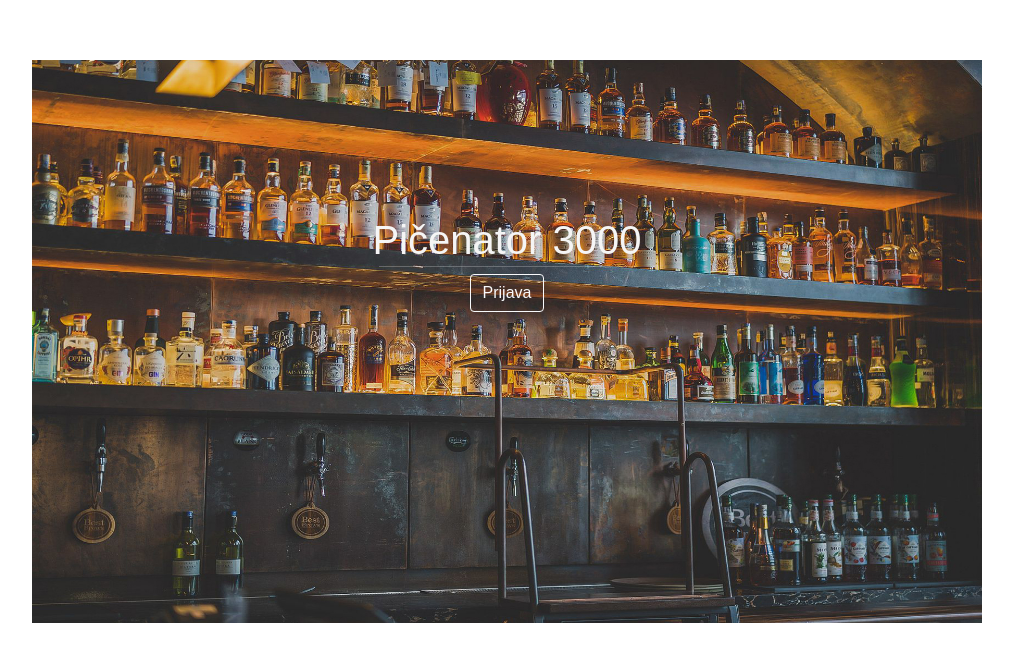
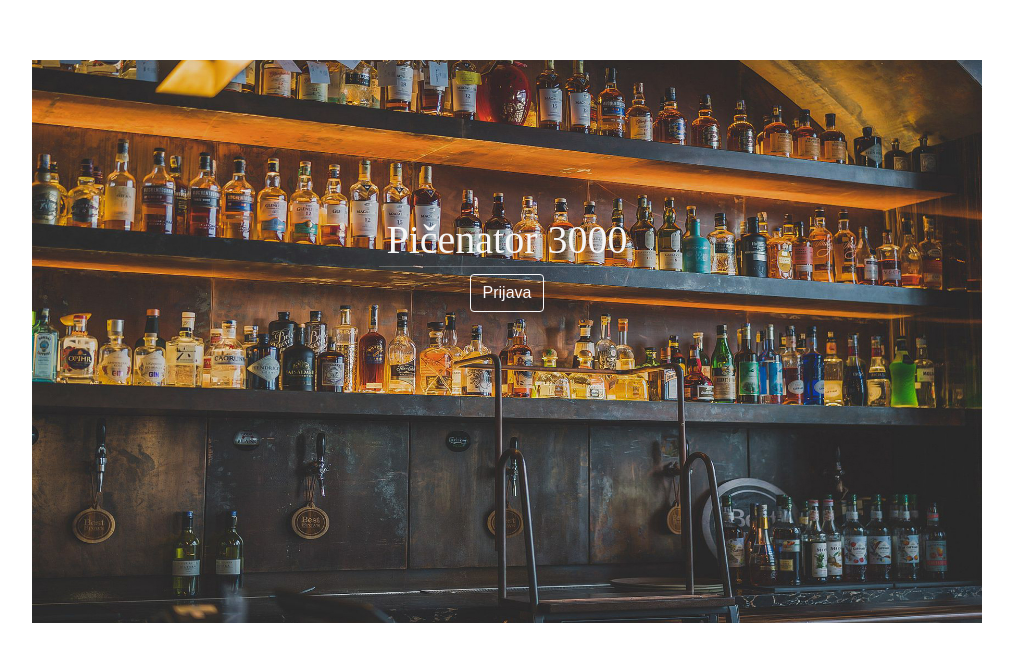
Before and after one commit to MarkoFrankovic/FrontEnd-Picenator3000, a Vue app in the folder frontend/: page / in a window 1280 px wide. Shown: the part 134-796 px from the top of the page, without its empty margins (133-1146 px from the left). Built offline with nearby package versions, Linux system fonts and the light colour scheme.

Commit message:
Update HomeView.vue

```diff
--- a/frontend/src/views/HomeView.vue
+++ b/frontend/src/views/HomeView.vue
@@ -41,7 +41,7 @@ export default {
 <style>
 body,
 h1 {
-  font-family: "Raleway", sans-serif;
+  font-family: "Raleway", gelve;
   color: whitesmoke;
   outline-color: grey;
   width: 1000px;
```
